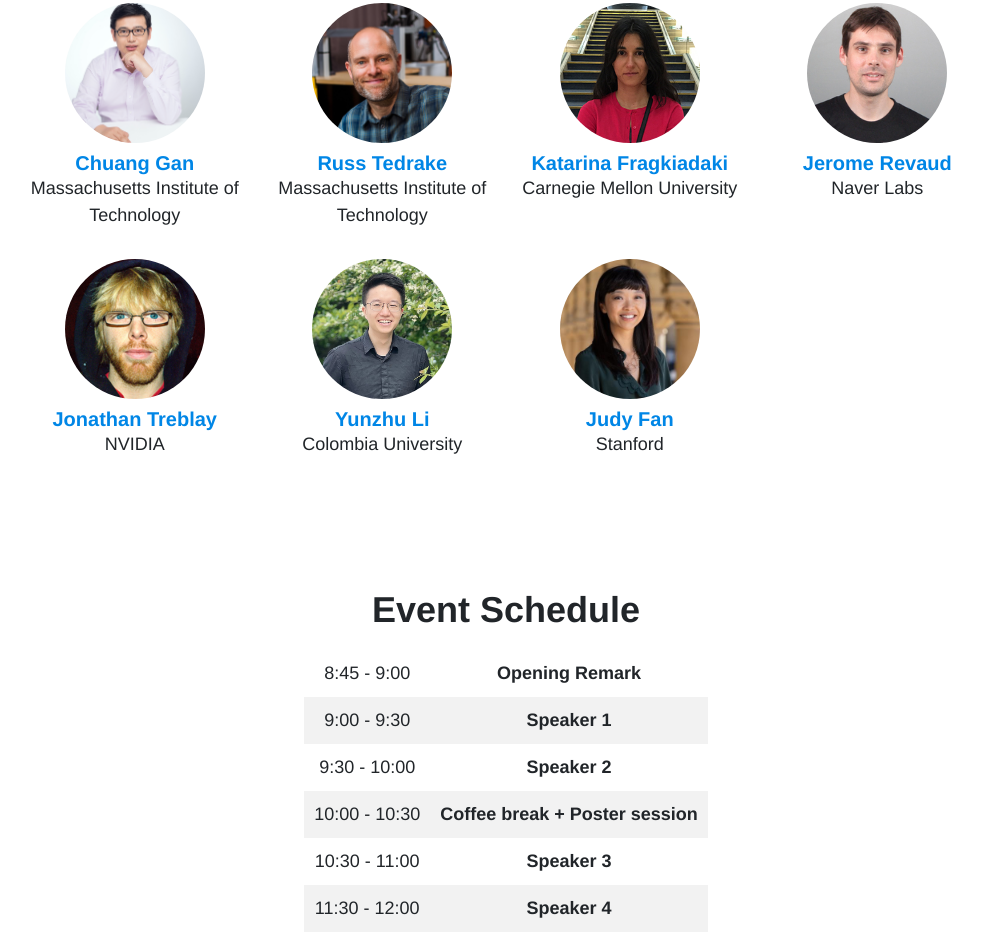
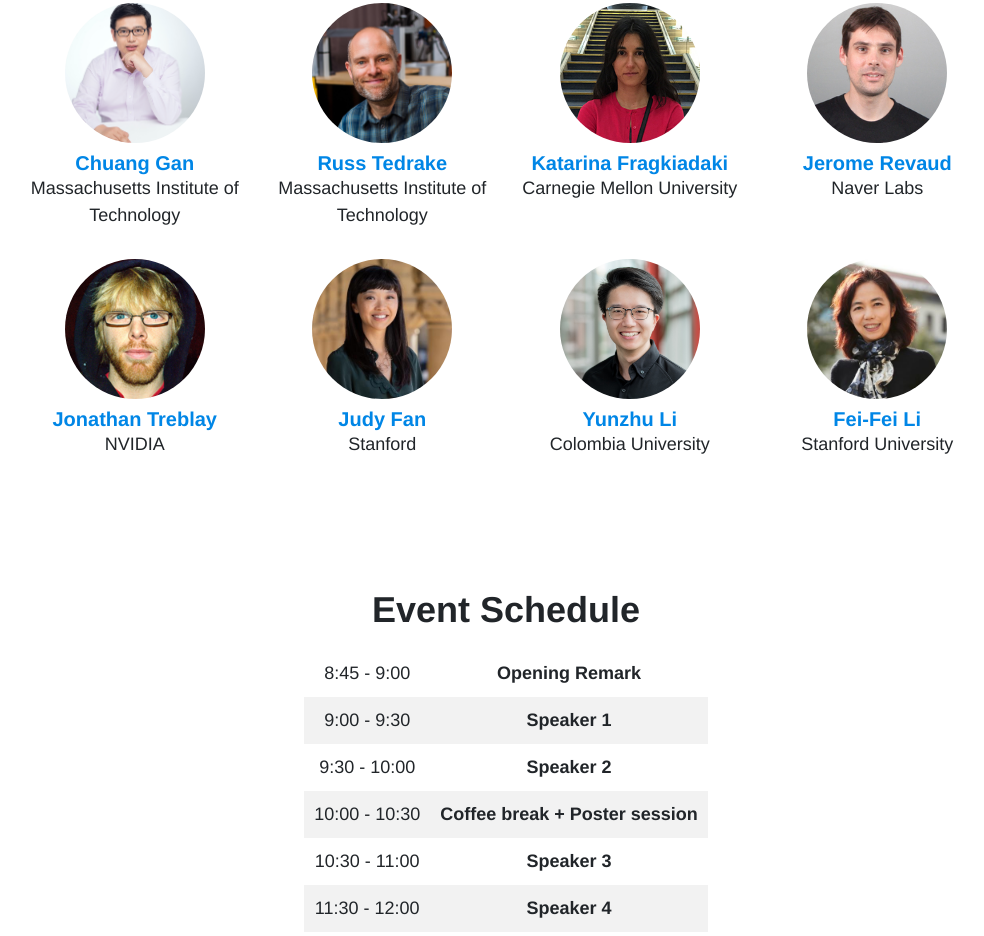
Before and after one commit to swomo-rss/swomo-rss.github.io, a plain HTML site: page index.html in a window 1280 px wide. Shown: the part 1044-1980 px from the top of the page, without its empty margins (134-1118 px from the left). Drawn offline with nearby package versions, Linux system fonts and the light colour scheme.

Commit message:
add speaker

```diff
--- a/index.html
+++ b/index.html
@@ -212,17 +212,25 @@
           </div>
 
           <div class="col-lg-3 col-md-3 col-sm-6 col-xs-12 profile" style="padding-bottom: 30px;">
-            <a href="https://yunzhuli.github.io/" target="_blank"><img src="imgs/organizers/yunzhu_li.jpeg"
+            <a href="https://profiles.stanford.edu/judith-fan" target="_blank"><img src="imgs/speakers/judy_fan.jpg"
+                class="rounded-circle" alt="Judy Fan" width="140" height="140"></a>
+            <h5 style="margin-bottom:0em;"><a href="#" target="_blank">Judy Fan</a></h5>
+            Stanford
+          </div>
+
+          <div class="col-lg-3 col-md-3 col-sm-6 col-xs-12 profile" style="padding-bottom: 30px;">
+            <a href="https://yunzhuli.github.io/" target="_blank"><img src="imgs/organizers/yunzhu_li.jpg"
                 class="rounded-circle" alt="Yunzhu Li" width="140" height="140"></a>
             <h5 style="margin-bottom:0em;"><a href="https://yunzhuli.github.io/" target="_blank">Yunzhu Li</a></h5>
             Colombia University
           </div>
 
           <div class="col-lg-3 col-md-3 col-sm-6 col-xs-12 profile" style="padding-bottom: 30px;">
-            <a href="https://profiles.stanford.edu/judith-fan" target="_blank"><img src="imgs/speakers/judy_fan.jpg"
-                class="rounded-circle" alt="Judy Fan" width="140" height="140"></a>
-            <h5 style="margin-bottom:0em;"><a href="#" target="_blank">Judy Fan</a></h5>
-            Stanford
+            <a href="https://profiles.stanford.edu/fei-fei-li" target="_blank"><img src="imgs/organizers/feifei_li.jpg"
+                class="rounded-circle" alt="Fei-Fei Li" width="140" height="140"></a>
+            <h5 style="margin-bottom:0em;"><a href="https://profiles.stanford.edu/fei-fei-li" target="_blank">Fei-Fei
+                Li</a></h5>
+            Stanford University
           </div>
         </div>
 
@@ -381,7 +389,7 @@
           </div>
 
           <div class="col-lg-4 col-md-4 col-sm-6 col-xs-12 profile" style="padding-bottom: 30px;">
-            <a href="https://yunzhuli.github.io/" target="_blank"><img src="imgs/organizers/yunzhu_li.jpeg"
+            <a href="https://yunzhuli.github.io/" target="_blank"><img src="imgs/organizers/yunzhu_li.jpg"
                 class="rounded-circle" alt="Yunzhu Li" width="140" height="140"></a>
             <h5 style="margin-bottom:0em;"><a href="https://yunzhuli.github.io/" target="_blank">Yunzhu Li</a></h5>
             Colombia University
```
Also changed, not shown: imgs/organizers/yunzhu_li.jpg (added).
